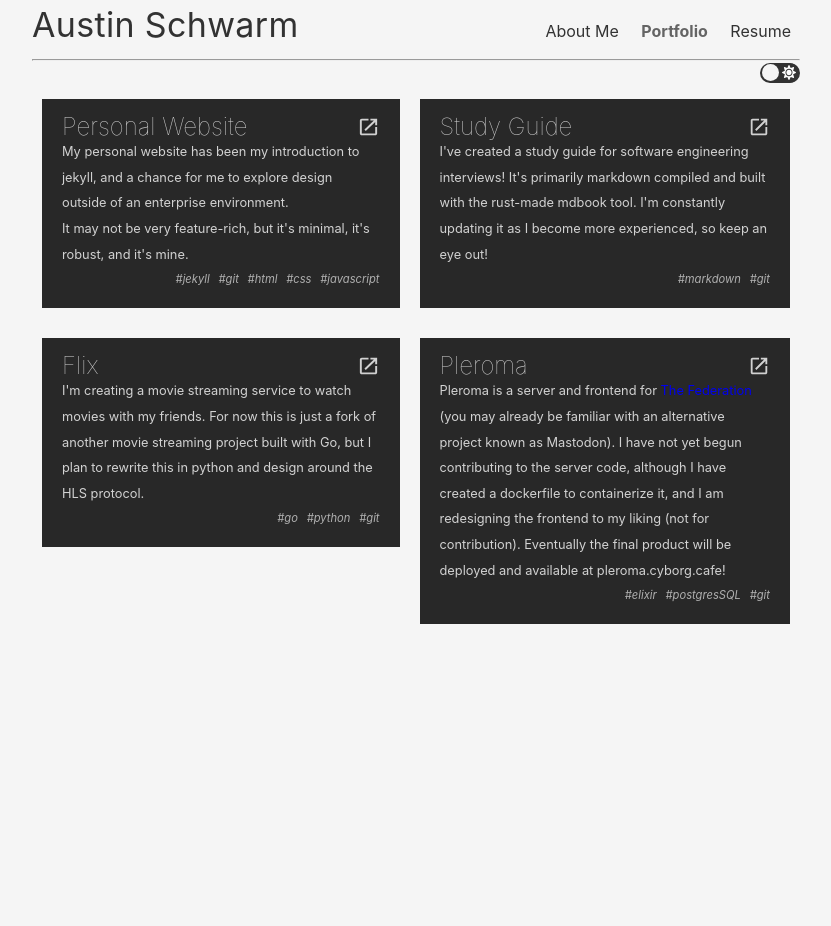
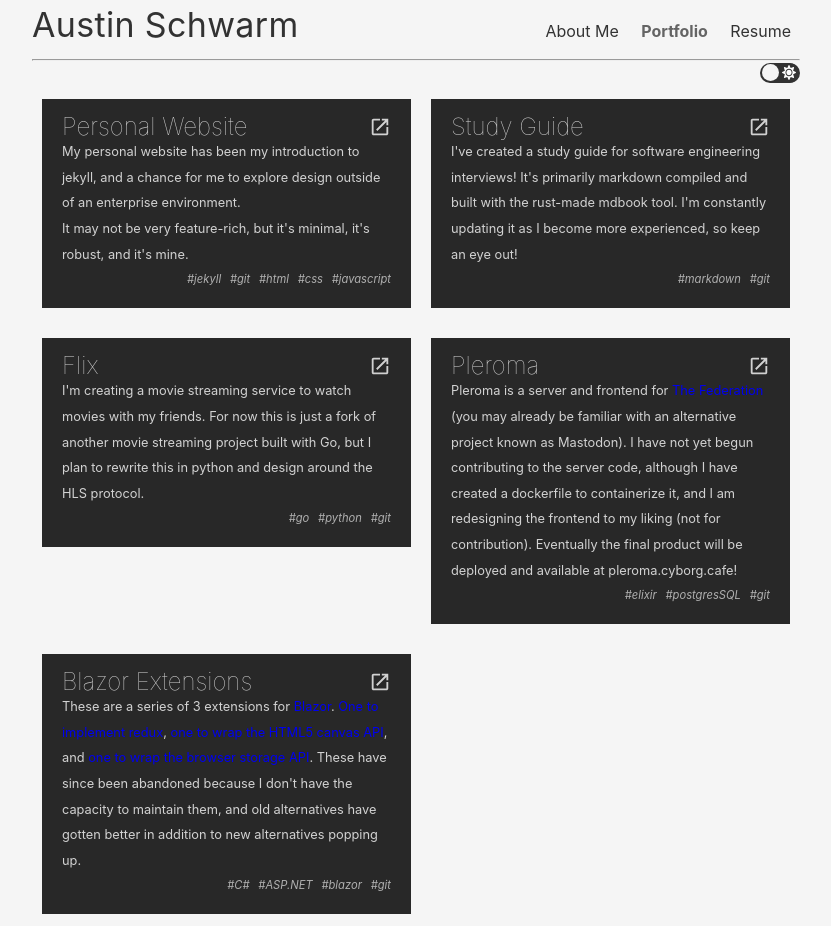
Before and after one commit to schwarmau/schwarmau.github.io, a Jekyll site: the page built from pages/portfolio.html, in a window 1280 px wide. Shown: the whole page, without its empty margins (224-1055 px from the left). Built offline with Jekyll 4.4.1, drawn with Linux system fonts in a browser that asks for light colours; before the commit the page ends 900 px from its top, so only the background shows below that.

Commit message:
updated portfolio

```diff
--- a/_data/portfolio-projects.yml
+++ b/_data/portfolio-projects.yml
@@ -41,3 +41,14 @@
     - elixir
     - postgresSQL
     - git
+- id: blazor-extensions
+  title: Blazor Extensions
+  image_path: /assets/images/blazor-screenshot.png
+  link: https://github.com/schwarmau
+  description: |-
+    These are a series of 3 extensions for <a href="https://dotnet.microsoft.com/apps/aspnet/web-apps/blazor">Blazor</a>. <a href="https://github.com/schwarmau/Blazor.Redux">One to implement redux</a>, <a href="https://github.com/schwarmau/Blazor.Canvas">one to wrap the HTML5 canvas API</a>, and <a href="https://github.com/schwarmau/Blazor.Storage">one to wrap the browser storage API</a>. These have since been abandoned because I don't have the capacity to maintain them, and old alternatives have gotten better in addition to new alternatives popping up.
+  tags:
+    - C#
+    - ASP.NET
+    - blazor
+    - git
```
Also changed, not shown: assets/images/blazor-screenshot.png (added).
